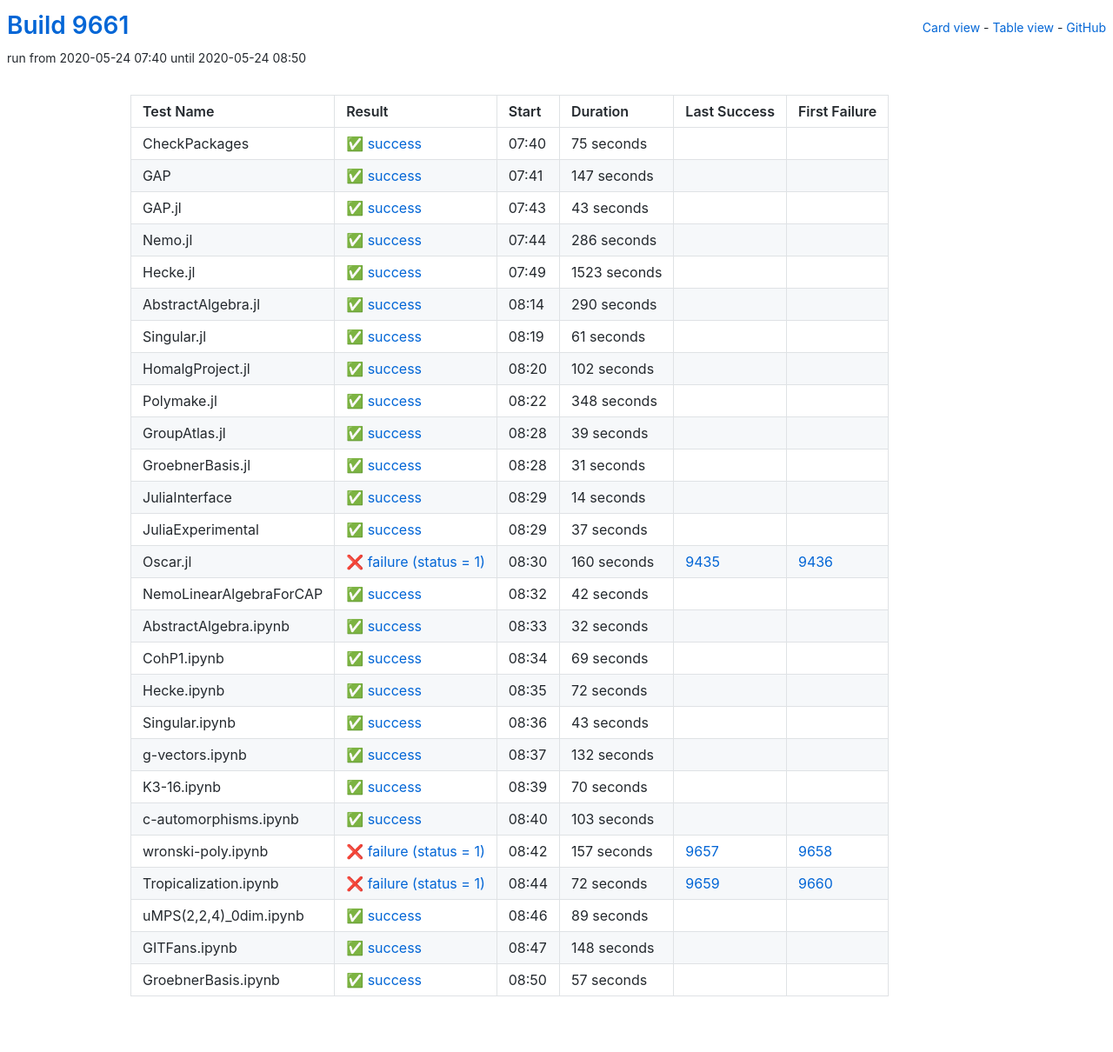
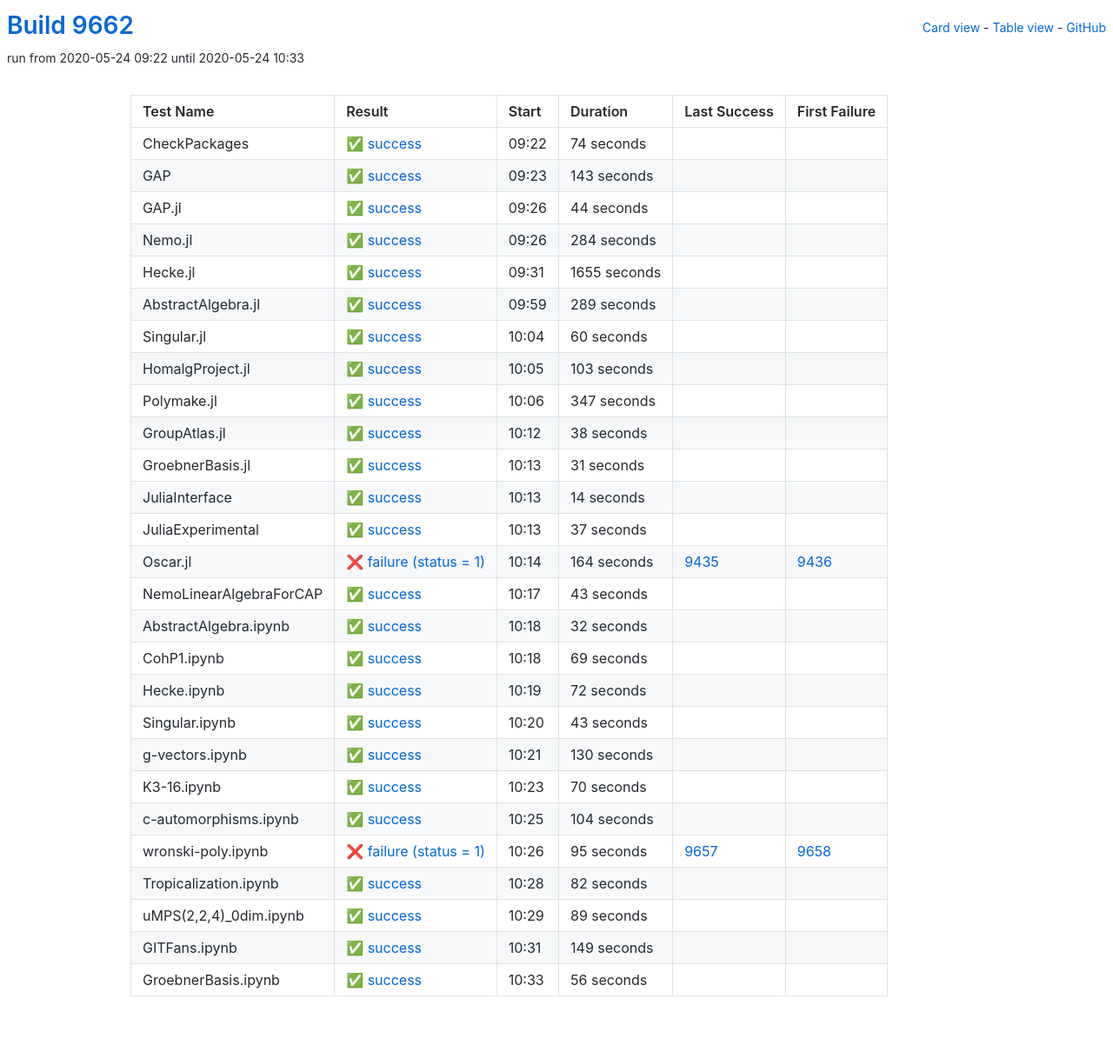
Before and after one commit to oscar-system/oscar-ci-status, a Jekyll site: the page built from table.html, in a window 1280 px wide. Shown: the whole page at 87% size. Built offline with Jekyll 4.4.1, drawn with Linux system fonts in a browser that asks for light colours.

Commit message:
Build 9662

```diff
--- a/_data/ci.yml
+++ b/_data/ci.yml
@@ -1,125 +1,125 @@
-build: 9661
-build_url: https://oscarci.mathematik.uni-kl.de/job/oscar/9661/
+build: 9662
+build_url: https://oscarci.mathematik.uni-kl.de/job/oscar/9662/
 job: oscar
 tests:
-- duration: 75
+- duration: 74
   exitcode: 0
   first_failure: false
   first_failure_url: null
   id: checkpackages
   last_success: false
   last_success_url: null
-  log: https://oscarci.mathematik.uni-kl.de/job/oscar/9661/artifact/logs/build-9661/CheckPackages.log
+  log: https://oscarci.mathematik.uni-kl.de/job/oscar/9662/artifact/logs/build-9662/CheckPackages.log
   name: CheckPackages
-  start: 2020-05-24 07:40
+  start: 2020-05-24 09:22
   status: success
   success: true
-- duration: 147
+- duration: 143
   exitcode: 0
   first_failure: false
   first_failure_url: null
   id: gap
   last_success: false
   last_success_url: null
-  log: https://oscarci.mathematik.uni-kl.de/job/oscar/9661/artifact/logs/build-9661/GAP.log
+  log: https://oscarci.mathematik.uni-kl.de/job/oscar/9662/artifact/logs/build-9662/GAP.log
   name: GAP
-  start: 2020-05-24 07:41
+  start: 2020-05-24 09:23
   status: success
   success: true
-- duration: 43
+- duration: 44
   exitcode: 0
   first_failure: false
   first_failure_url: null
   id: gap-jl
   last_success: false
   last_success_url: null
-  log: https://oscarci.mathematik.uni-kl.de/job/oscar/9661/artifact/logs/build-9661/GAP.jl.log
+  log: https://oscarci.mathematik.uni-kl.de/job/oscar/9662/artifact/logs/build-9662/GAP.jl.log
   name: GAP.jl
-  start: 2020-05-24 07:43
+  start: 2020-05-24 09:26
   status: success
   success: true
-- duration: 286
+- duration: 284
   exitcode: 0
   first_failure: false
   first_failure_url: null
   id: nemo-jl
   last_success: false
   last_success_url: null
-  log: https://oscarci.mathematik.uni-kl.de/job/oscar/9661/artifact/logs/build-9661/Nemo.jl.log
+  log: https://oscarci.mathematik.uni-kl.de/job/oscar/9662/artifact/logs/build-9662/Nemo.jl.log
   name: Nemo.jl
-  start: 2020-05-24 07:44
+  start: 2020-05-24 09:26
   status: success
   success: true
-- duration: 1523
+- duration: 1655
   exitcode: 0
   first_failure: false
   first_failure_url: null
   id: hecke-jl
   last_success: false
   last_success_url: null
-  log: https://oscarci.mathematik.uni-kl.de/job/oscar/9661/artifact/logs/build-9661/Hecke.jl.log
+  log: https://oscarci.mathematik.uni-kl.de/job/oscar/9662/artifact/logs/build-9662/Hecke.jl.log
   name: Hecke.jl
-  start: 2020-05-24 07:49
+  start: 2020-05-24 09:31
   status: success
   success: true
-- duration: 290
+- duration: 289
   exitcode: 0
   first_failure: false
   first_failure_url: null
   id: abstractalgebra-jl
   last_success: false
   last_success_url: null
-  log: https://oscarci.mathematik.uni-kl.de/job/oscar/9661/artifact/logs/build-9661/AbstractAlgebra.jl.log
+  log: https://oscarci.mathematik.uni-kl.de/job/oscar/9662/artifact/logs/build-9662/AbstractAlgebra.jl.log
   name: AbstractAlgebra.jl
-  start: 2020-05-24 08:14
+  start: 2020-05-24 09:59
   status: success
   success: true
-- duration: 61
+- duration: 60
   exitcode: 0
   first_failure: false
   first_failure_url: null
   id: singular-jl
   last_success: false
   last_success_url: null
-  log: https://oscarci.mathematik.uni-kl.de/job/oscar/9661/artifact/logs/build-9661/Singular.jl.log
+  log: https://oscarci.mathematik.uni-kl.de/job/oscar/9662/artifact/logs/build-9662/Singular.jl.log
   name: Singular.jl
-  start: 2020-05-24 08:19
+  start: 2020-05-24 10:04
   status: success
   success: true
-- duration: 102
+- duration: 103
   exitcode: 0
   first_failure: false
   first_failure_url: null
   id: homalgproject-jl
   last_success: false
   last_success_url: null
-  log: https://oscarci.mathematik.uni-kl.de/job/oscar/9661/artifact/logs/build-9661/HomalgProject.jl.log
+  log: https://oscarci.mathematik.uni-kl.de/job/oscar/9662/artifact/logs/build-9662/HomalgProject.jl.log
   name: HomalgProject.jl
-  start: 2020-05-24 08:20
+  start: 2020-05-24 10:05
   status: success
   success: true
-- duration: 348
+- duration: 347
   exitcode: 0
   first_failure: false
   first_failure_url: null
   id: polymake-jl
   last_success: false
   last_success_url: null
-  log: https://oscarci.mathematik.uni-kl.de/job/oscar/9661/artifact/logs/build-9661/Polymake.jl.log
+  log: https://oscarci.mathematik.uni-kl.de/job/oscar/9662/artifact/logs/build-9662/Polymake.jl.log
   name: Polymake.jl
-  start: 2020-05-24 08:22
+  start: 2020-05-24 10:06
   status: success
   success: true
-- duration: 39
+- duration: 38
   exitcode: 0
   first_failure: false
   first_failure_url: null
   id: groupatlas-jl
   last_success: false
   last_success_url: null
-  log: https://oscarci.mathematik.uni-kl.de/job/oscar/9661/artifact/logs/build-9661/GroupAtlas.jl.log
+  log: https://oscarci.mathematik.uni-kl.de/job/oscar/9662/artifact/logs/build-9662/GroupAtlas.jl.log
   name: GroupAtlas.jl
-  start: 2020-05-24 08:28
+  start: 2020-05-24 10:12
   status: success
   success: true
 - duration: 31
@@ -129,9 +129,9 @@ tests:
   id: groebnerbasis-jl
   last_success: false
   last_success_url: null
-  log: https://oscarci.mathematik.uni-kl.de/job/oscar/9661/artifact/logs/build-9661/GroebnerBasis.jl.log
+  log: https://oscarci.mathematik.uni-kl.de/job/oscar/9662/artifact/logs/build-9662/GroebnerBasis.jl.log
   name: GroebnerBasis.jl
-  start: 2020-05-24 08:28
+  start: 2020-05-24 10:13
   status: success
   success: true
 - duration: 14
@@ -141,9 +141,9 @@ tests:
   id: juliainterface
   last_success: false
   last_success_url: null
-  log: https://oscarci.mathematik.uni-kl.de/job/oscar/9661/artifact/logs/build-9661/JuliaInterface.log
+  log: https://oscarci.mathematik.uni-kl.de/job/oscar/9662/artifact/logs/build-9662/JuliaInterface.log
   name: JuliaInterface
-  start: 2020-05-24 08:29
+  start: 2020-05-24 10:13
   status: success
   success: true
 - duration: 37
@@ -153,33 +153,33 @@ tests:
   id: juliaexperimental
   last_success: false
   last_success_url: null
-  log: https://oscarci.mathematik.uni-kl.de/job/oscar/9661/artifact/logs/build-9661/JuliaExperimental.log
+  log: https://oscarci.mathematik.uni-kl.de/job/oscar/9662/artifact/logs/build-9662/JuliaExperimental.log
   name: JuliaExperimental
-  start: 2020-05-24 08:29
+  start: 2020-05-24 10:13
   status: success
   success: true
-- duration: 160
+- duration: 164
   exitcode: 1
   first_failure: 9436
   first_failure_url: https://oscarci.mathematik.uni-kl.de/job/oscar/9436/
   id: oscar-jl
   last_success: 9435
   last_success_url: https://oscarci.mathematik.uni-kl.de/job/oscar/9435/
-  log: https://oscarci.mathematik.uni-kl.de/job/oscar/9661/artifact/logs/build-9661/Oscar.jl.log
+  log: https://oscarci.mathematik.uni-kl.de/job/oscar/9662/artifact/logs/build-9662/Oscar.jl.log
   name: Oscar.jl
-  start: 2020-05-24 08:30
+  start: 2020-05-24 10:14
   status: failure
   success: false
-- duration: 42
+- duration: 43
   exitcode: 0
   first_failure: false
   first_failure_url: null
   id: nemolinearalgebraforcap
   last_success: false
   last_success_url: null
-  log: https://oscarci.mathematik.uni-kl.de/job/oscar/9661/artifact/logs/build-9661/NemoLinearAlgebraForCAP.log
+  log: https://oscarci.mathematik.uni-kl.de/job/oscar/9662/artifact/logs/build-9662/NemoLinearAlgebraForCAP.log
   name: NemoLinearAlgebraForCAP
-  start: 2020-05-24 08:32
+  start: 2020-05-24 10:17
   status: success
   success: true
 - duration: 32
@@ -189,9 +189,9 @@ tests:
   id: abstractalgebra-ipynb
   last_success: false
   last_success_url: null
-  log: https://oscarci.mathematik.uni-kl.de/job/oscar/9661/artifact/logs/build-9661/AbstractAlgebra.ipynb.log
+  log: https://oscarci.mathematik.uni-kl.de/job/oscar/9662/artifact/logs/build-9662/AbstractAlgebra.ipynb.log
   name: AbstractAlgebra.ipynb
-  start: 2020-05-24 08:33
+  start: 2020-05-24 10:18
   status: success
   success: true
 - duration: 69
@@ -201,9 +201,9 @@ tests:
   id: cohp1-ipynb
   last_success: false
   last_success_url: null
-  log: https://oscarci.mathematik.uni-kl.de/job/oscar/9661/artifact/logs/build-9661/CohP1.ipynb.log
+  log: https://oscarci.mathematik.uni-kl.de/job/oscar/9662/artifact/logs/build-9662/CohP1.ipynb.log
   name: CohP1.ipynb
-  start: 2020-05-24 08:34
+  start: 2020-05-24 10:18
   status: success
   success: true
 - duration: 72
@@ -213,9 +213,9 @@ tests:
   id: hecke-ipynb
   last_success: false
   last_success_url: null
-  log: https://oscarci.mathematik.uni-kl.de/job/oscar/9661/artifact/logs/build-9661/Hecke.ipynb.log
+  log: https://oscarci.mathematik.uni-kl.de/job/oscar/9662/artifact/logs/build-9662/Hecke.ipynb.log
   name: Hecke.ipynb
-  start: 2020-05-24 08:35
+  start: 2020-05-24 10:19
   status: success
   success: true
 - duration: 43
@@ -225,21 +225,21 @@ tests:
   id: singular-ipynb
   last_success: false
   last_success_url: null
-  log: https://oscarci.mathematik.uni-kl.de/job/oscar/9661/artifact/logs/build-9661/Singular.ipynb.log
+  log: https://oscarci.mathematik.uni-kl.de/job/oscar/9662/artifact/logs/build-9662/Singular.ipynb.log
   name: Singular.ipynb
-  start: 2020-05-24 08:36
+  start: 2020-05-24 10:20
   status: success
   success: true
-- duration: 132
+- duration: 130
   exitcode: 0
   first_failure: false
   first_failure_url: null
   id: g-vectors-ipynb
   last_success: false
   last_success_url: null
-  log: https://oscarci.mathematik.uni-kl.de/job/oscar/9661/artifact/logs/build-9661/g-vectors.ipynb.log
+  log: https://oscarci.mathematik.uni-kl.de/job/oscar/9662/artifact/logs/build-9662/g-vectors.ipynb.log
   name: g-vectors.ipynb
-  start: 2020-05-24 08:37
+  start: 2020-05-24 10:21
   status: success
   success: true
 - duration: 70
@@ -249,47 +249,47 @@ tests:
   id: k3-16-ipynb
   last_success: false
   last_success_url: null
-  log: https://oscarci.mathematik.uni-kl.de/job/oscar/9661/artifact/logs/build-9661/K3-16.ipynb.log
+  log: https://oscarci.mathematik.uni-kl.de/job/oscar/9662/artifact/logs/build-9662/K3-16.ipynb.log
   name: K3-16.ipynb
-  start: 2020-05-24 08:39
+  start: 2020-05-24 10:23
   status: success
   success: true
-- duration: 103
+- duration: 104
   exitcode: 0
   first_failure: false
   first_failure_url: null
   id: c-automorphisms-ipynb
   last_success: false
   last_success_url: null
-  log: https://oscarci.mathematik.uni-kl.de/job/oscar/9661/artifact/logs/build-9661/c-automorphisms.ipynb.log
+  log: https://oscarci.mathematik.uni-kl.de/job/oscar/9662/artifact/logs/build-9662/c-automorphisms.ipynb.log
   name: c-automorphisms.ipynb
-  start: 2020-05-24 08:40
+  start: 2020-05-24 10:25
   status: success
   success: true
-- duration: 157
+- duration: 95
   exitcode: 1
   first_failure: 9658
   first_failure_url: https://oscarci.mathematik.uni-kl.de/job/oscar/9658/
   id: wronski-poly-ipynb
   last_success: 9657
   last_success_url: https://oscarci.mathematik.uni-kl.de/job/oscar/9657/
-  log: https://oscarci.mathematik.uni-kl.de/job/oscar/9661/artifact/logs/build-9661/wronski-poly.ipynb.log
+  log: https://oscarci.mathematik.uni-kl.de/job/oscar/9662/artifact/logs/build-9662/wronski-poly.ipynb.log
   name: wronski-poly.ipynb
-  start: 2020-05-24 08:42
+  start: 2020-05-24 10:26
   status: failure
   success: false
-- duration: 72
-  exitcode: 1
-  first_failure: 9660
-  first_failure_url: https://oscarci.mathematik.uni-kl.de/job/oscar/9660/
+- duration: 82
+  exitcode: 0
+  first_failure: false
+  first_failure_url: null
   id: tropicalization-ipynb
-  last_success: 9659
-  last_success_url: https://oscarci.mathematik.uni-kl.de/job/oscar/9659/
-  log: https://oscarci.mathematik.uni-kl.de/job/oscar/9661/artifact/logs/build-9661/Tropicalization.ipynb.log
+  last_success: false
+  last_success_url: null
+  log: https://oscarci.mathematik.uni-kl.de/job/oscar/9662/artifact/logs/build-9662/Tropicalization.ipynb.log
   name: Tropicalization.ipynb
-  start: 2020-05-24 08:44
-  status: failure
-  success: false
+  start: 2020-05-24 10:28
+  status: success
+  success: true
 - duration: 89
   exitcode: 0
   first_failure: false
@@ -297,32 +297,32 @@ tests:
   id: umps-2-2-4-0dim-ipynb
   last_success: false
   last_success_url: null
-  log: https://oscarci.mathematik.uni-kl.de/job/oscar/9661/artifact/logs/build-9661/uMPS-2-2-4-_0dim.ipynb.log
+  log: https://oscarci.mathematik.uni-kl.de/job/oscar/9662/artifact/logs/build-9662/uMPS-2-2-4-_0dim.ipynb.log
   name: uMPS(2,2,4)_0dim.ipynb
-  start: 2020-05-24 08:46
+  start: 2020-05-24 10:29
   status: success
   success: true
-- duration: 148
+- duration: 149
   exitcode: 0
   first_failure: false
   first_failure_url: null
   id: gitfans-ipynb
   last_success: false
   last_success_url: null
-  log: https://oscarci.mathematik.uni-kl.de/job/oscar/9661/artifact/logs/build-9661/GITFans.ipynb.log
+  log: https://oscarci.mathematik.uni-kl.de/job/oscar/9662/artifact/logs/build-9662/GITFans.ipynb.log
   name: GITFans.ipynb
-  start: 2020-05-24 08:47
+  start: 2020-05-24 10:31
   status: success
   success: true
-- duration: 57
+- duration: 56
   exitcode: 0
   first_failure: false
   first_failure_url: null
   id: groebnerbasis-ipynb
   last_success: false
   last_success_url: null
-  log: https://oscarci.mathematik.uni-kl.de/job/oscar/9661/artifact/logs/build-9661/GroebnerBasis.ipynb.log
+  log: https://oscarci.mathematik.uni-kl.de/job/oscar/9662/artifact/logs/build-9662/GroebnerBasis.ipynb.log
   name: GroebnerBasis.ipynb
-  start: 2020-05-24 08:50
+  start: 2020-05-24 10:33
   status: success
   success: true
```
Also changed, not shown: README.md.
